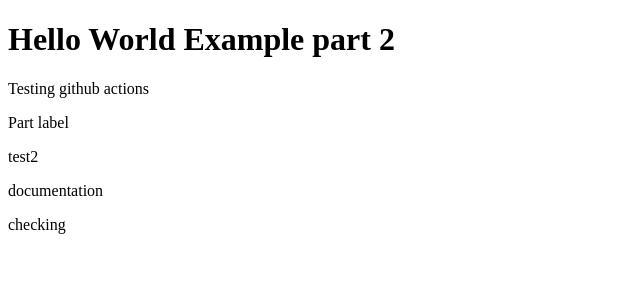
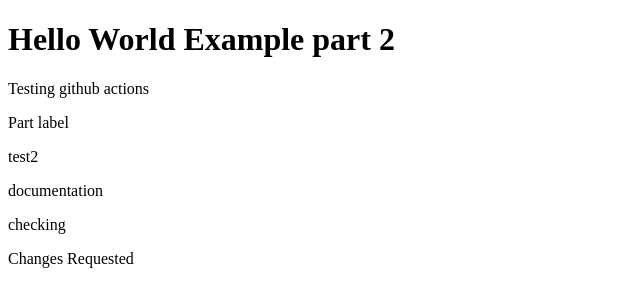
Before and after one commit to NidhiKumari0698/my-angular-project-github-actions, an Angular app: page / in a window 1280 px wide. Shown: the top 306 px of the page, without its empty margins (0-640 px from the left). Built offline with nearby package versions, Linux system fonts and the light colour scheme.

Commit message:
changes requested

```diff
--- a/src/app/app.component.html
+++ b/src/app/app.component.html
@@ -4,3 +4,4 @@
 <p>test2</p>
 <p>documentation</p>
 <p>checking</p>
+<p>Changes Requested</p>
```
